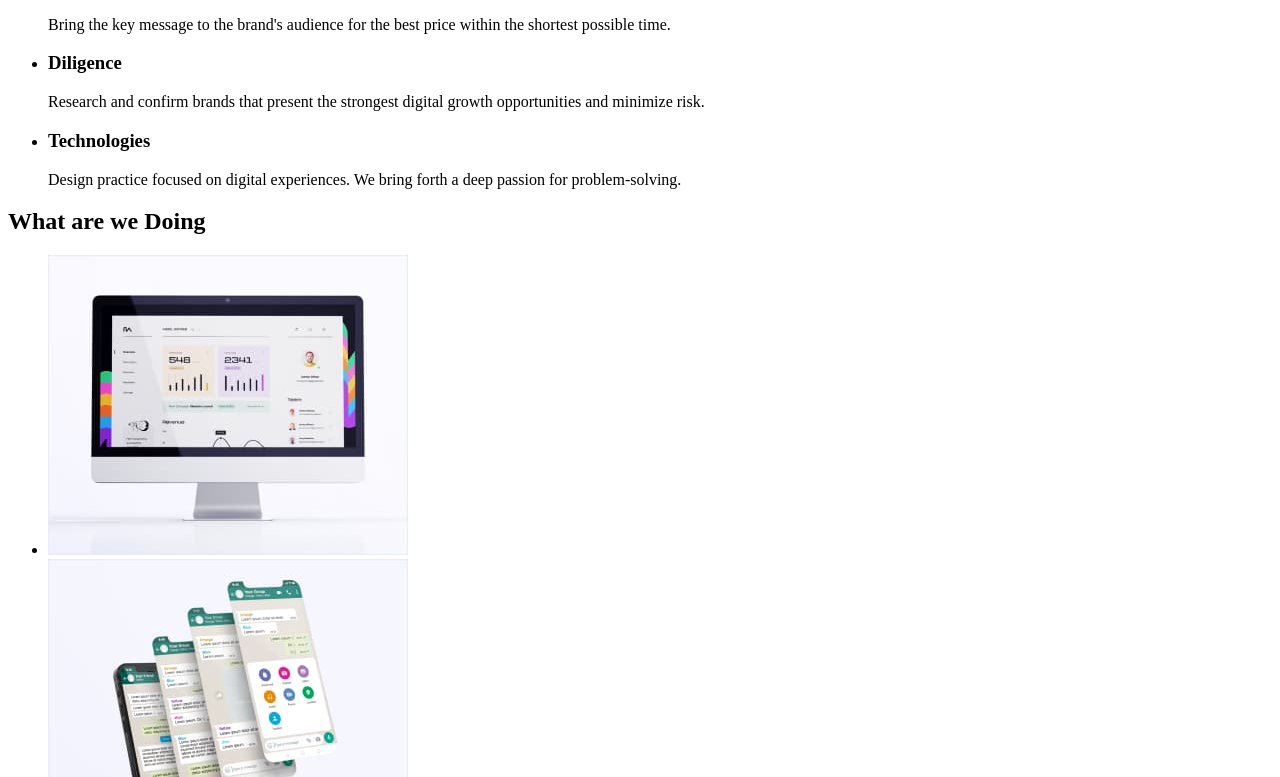
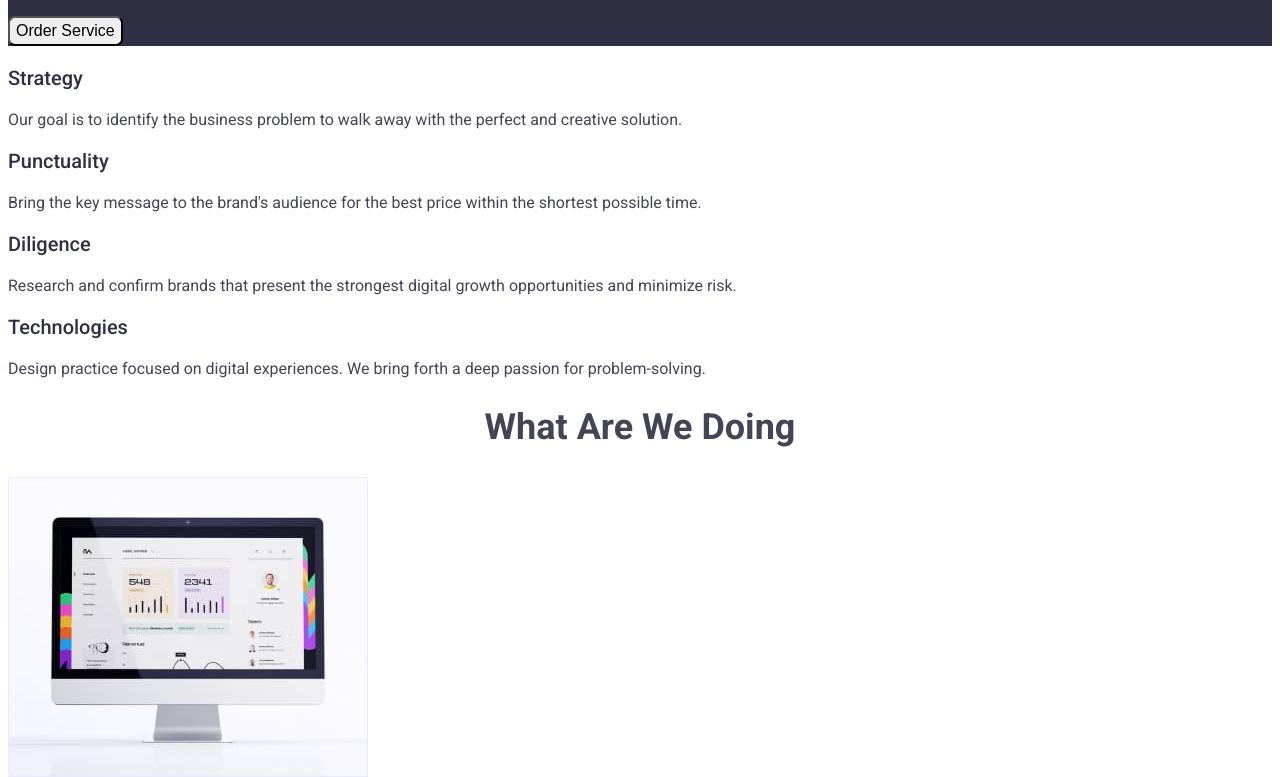
Before and after one commit to JhuneClavio/goit-markup-hw-02, a plain HTML site: page index.html in a window 1280 px wide. Shown: the part 384-1161 px from the top of the page. Drawn offline with Linux system fonts and the light colour scheme; the site is published under a folder, as on GitHub Pages, so addresses that start at the root find nothing.

Commit message:
Update css link

```diff
--- a/index.html
+++ b/index.html
@@ -5,7 +5,7 @@
     <meta charset="UTF-8">
     <meta name="viewport" content="width=device-width, initial-scale=1.0">
     <title>Studio</title>
-    <link rel="stylesheet" href="/css/styles.css" />
+    <link rel="stylesheet" type="text/css" href="css/styles.css">
 
     <link rel="preconnect" href="https://fonts.googleapis.com">
     <link rel="preconnect" href="https://fonts.gstatic.com" crossorigin>
```
Also changed, not shown: portfolio.html (+1 -1 lines).
